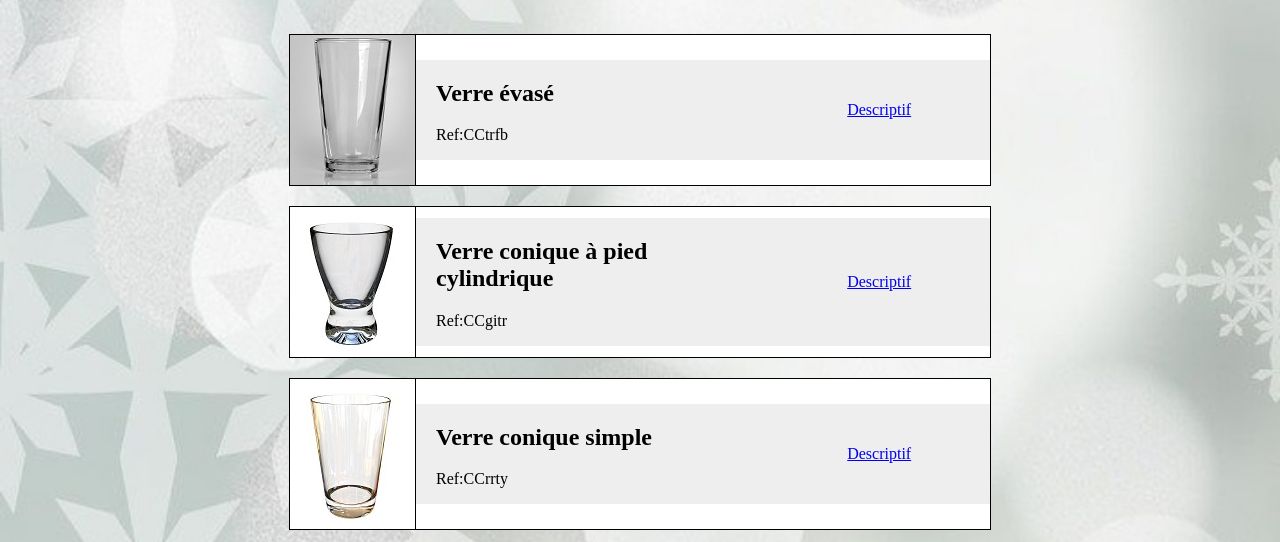
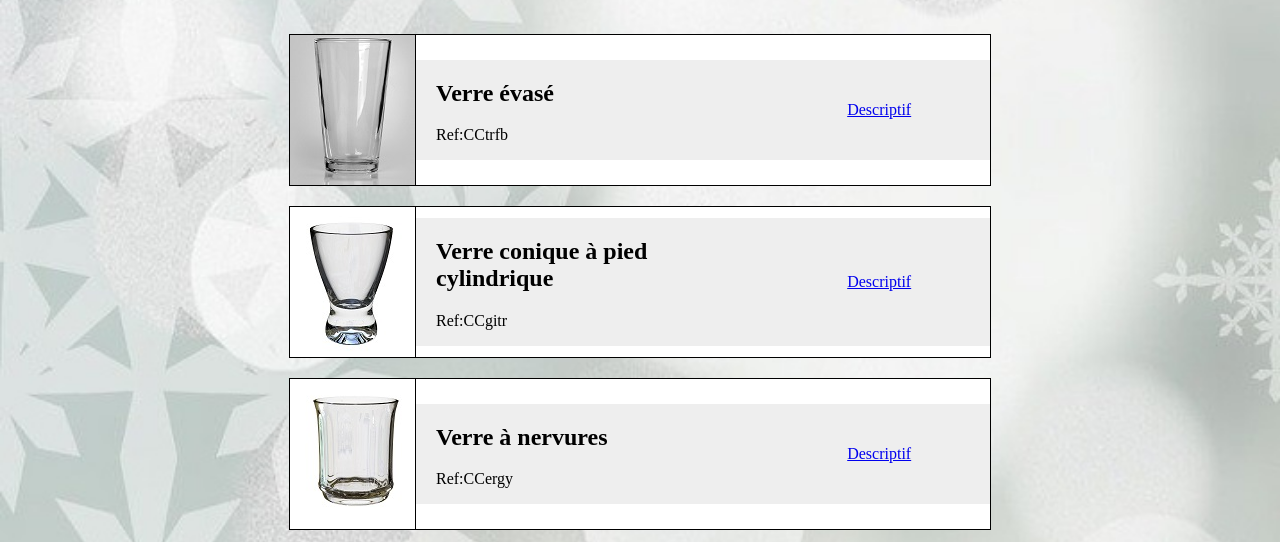
Before and after one commit to Low-rang/Projet-web.com, a plain HTML site: page classique-li.html in a window 1280 px wide. Shown: the part 367-909 px from the top of the page. Drawn offline with Linux system fonts and the light colour scheme.

Commit message:
Add files via upload

```diff
--- a/classique-li.html
+++ b/classique-li.html
@@ -63,16 +63,6 @@
 			</div>
 		</div>
 
-	<div class="arti"><span class="imar"><img src="verre-conique-simple-min.jpg" alt="verre conique simple"></span>
-			<div class="cont4">
-				<span class="art">
-					<h2>Verre conique simple</h2>
-					<p>Ref:<span class="qt">CCrrty</span>
-					</p>
-				</span>
-				<div class="c1"><span class="c2"><a href="conique-simple-de.html">Descriptif</a></span></div>
-			</div>
-		</div>
 
 	<div class="arti"><span class="imar"><img src="verre-nervure-min.jpg" alt="verre à nervures"></span>
 			<div class="cont4">
```
Also changed, not shown: recherche.html (+0 -10 lines).
